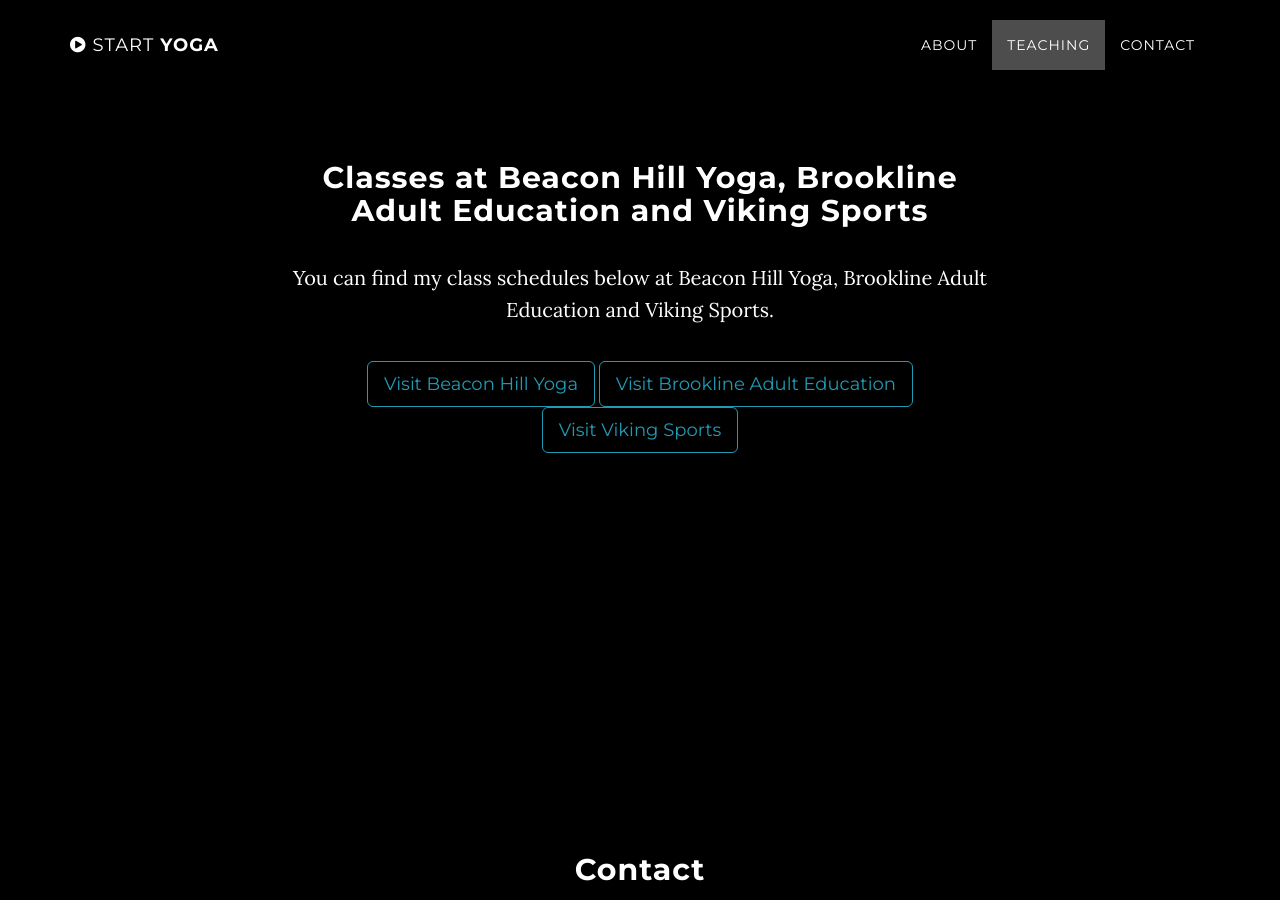
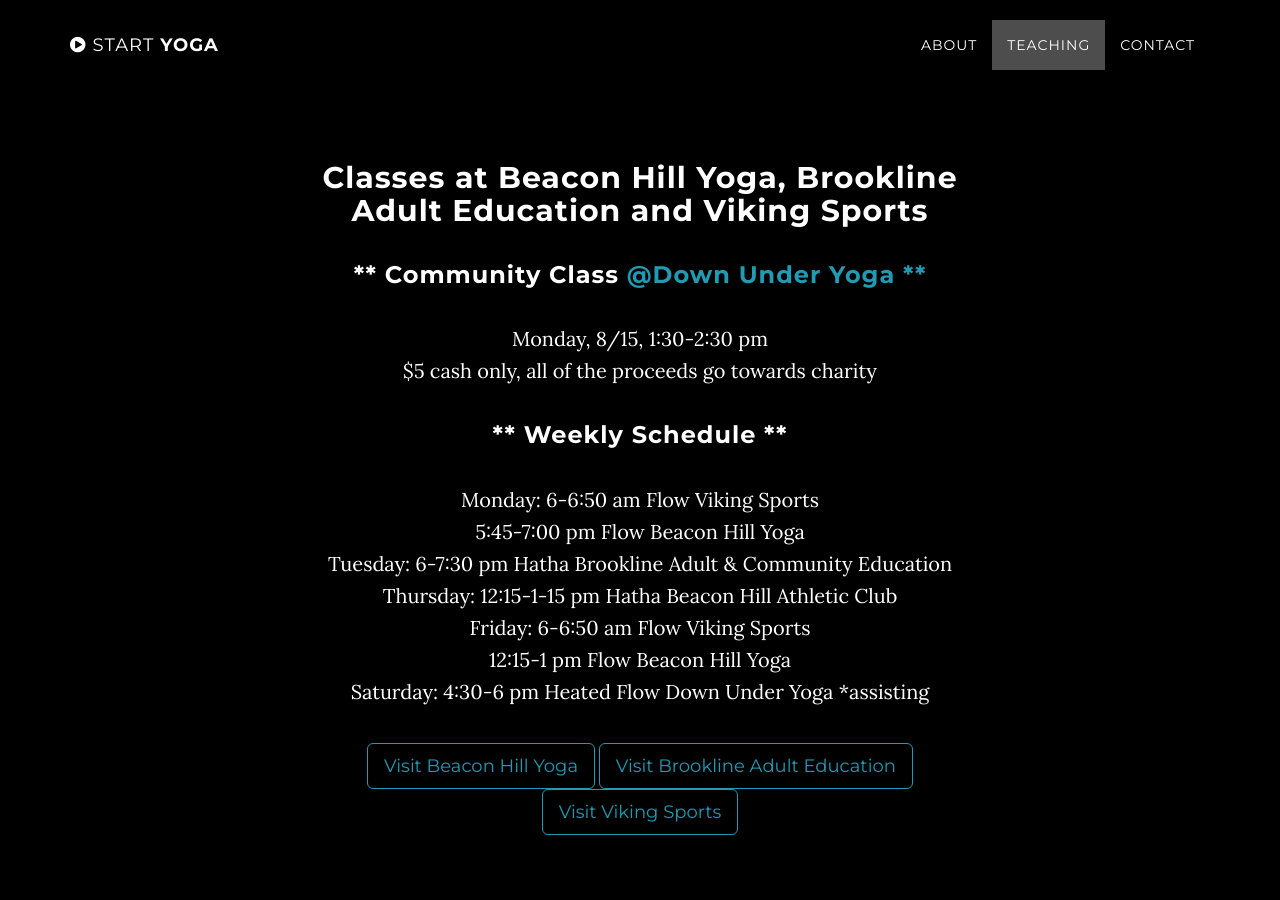
Before and after one commit to yokkos/yokkos.github.io, a Jekyll site: the page built from index.html, in a window 1280 px wide and 900 px high, scrolled down 1822 px. Built offline with Jekyll 4.4.1, drawn with Linux system fonts in a browser that asks for light colours; nearby versions of some CDN libraries; library files that are not in the unit come from our copies.

Commit message:
Update teaching.html

```diff
--- a/_includes/teaching.html
+++ b/_includes/teaching.html
@@ -4,7 +4,18 @@
             <div class="container">
                 <div class="col-lg-8 col-lg-offset-2">
                     <h2>Classes at Beacon Hill Yoga, Brookline Adult Education and Viking Sports </h2>
-                    <p>You can find my class schedules below at Beacon Hill Yoga, Brookline Adult Education and Viking Sports.</p>
+                    <h3> ** Community Class <a href="http://www.downunderyoga.com/brookline-yoga-schedule/"> @Down Under Yoga **</a></h3>
+			<p>	Monday, 8/15, 1:30-2:30 pm </br>
+				$5 cash only, all of the proceeds go towards charity </br> </p>
+
+		    <h3>** Weekly Schedule **</h3>
+			<p>	Monday: 6-6:50 am Flow Viking Sports </br>
+				5:45-7:00 pm Flow Beacon Hill Yoga</br>
+				Tuesday: 6-7:30 pm Hatha Brookline Adult & Community Education </br>
+				Thursday: 12:15-1-15 pm Hatha Beacon Hill Athletic Club</br>
+				Friday: 6-6:50 am Flow Viking Sports </br>
+				12:15-1 pm Flow Beacon Hill Yoga</br>
+				Saturday: 4:30-6 pm Heated Flow Down Under Yoga *assisting</p>
                     <a href="http://www.yogabeaconhill.com/about/thestudio" class="btn btn-default btn-lg">Visit Beacon Hill Yoga</a>
 		    <a href="http://www.campusce.net/brookline/course/course.aspx?catId=75" class="btn btn-default btn-lg">Visit Brookline Adult Education</a>
 		    <a href="http://www.vikingcamps.com/pages/activity-center-yoga" class="btn btn-default btn-lg">Visit Viking Sports</a>
```
